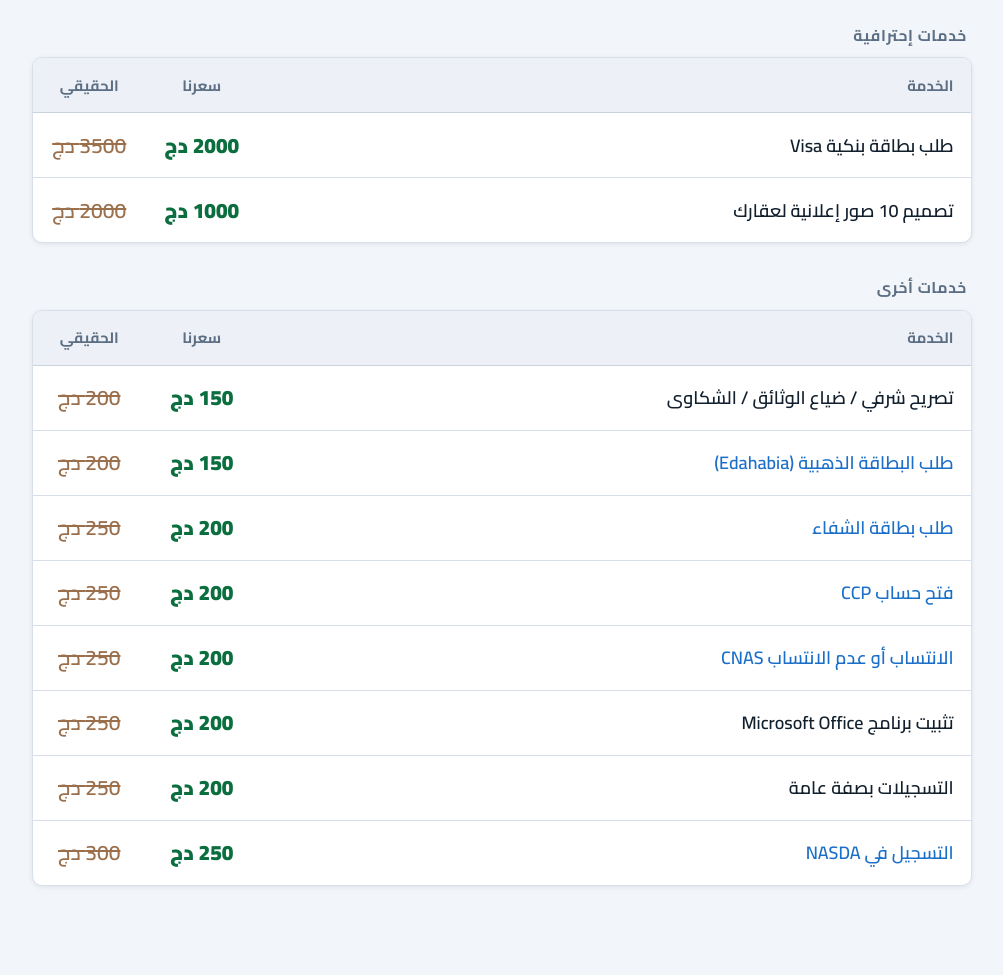
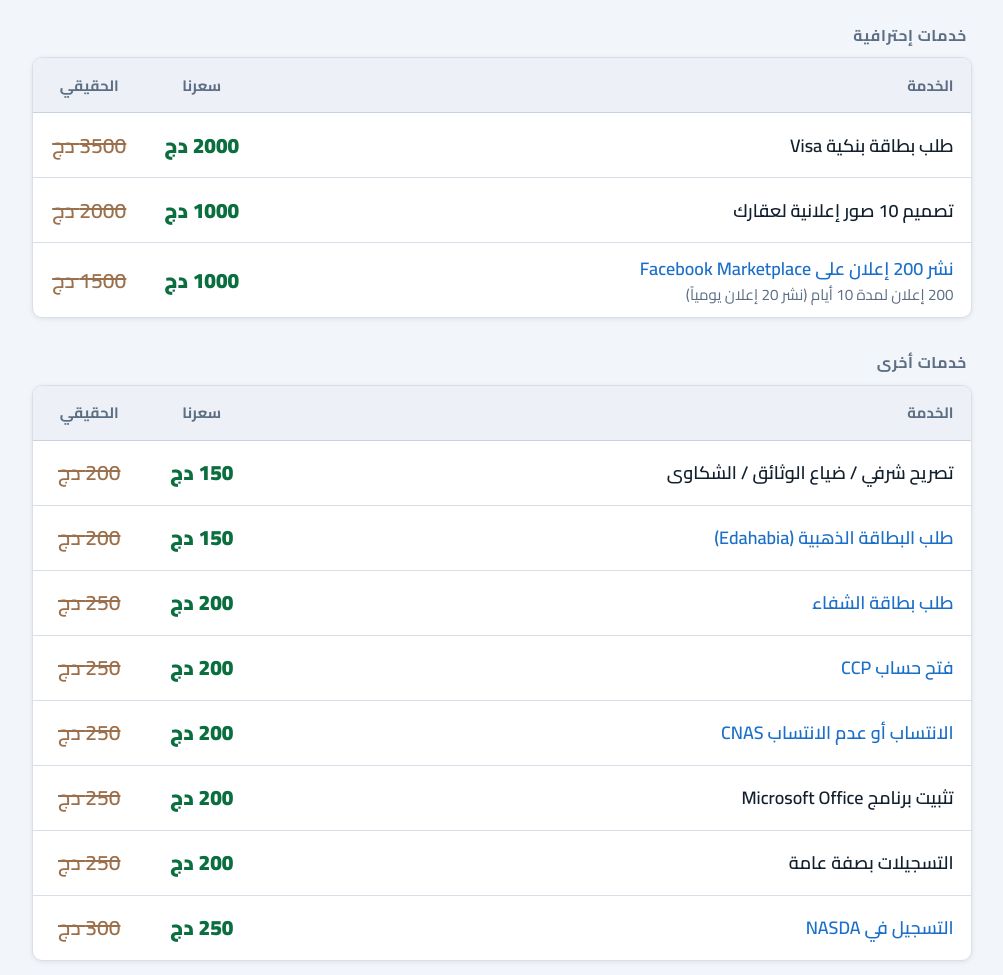
Before and after one commit to ClaroVisa/pricing, a plain HTML site: page index.html in a window 1280 px wide. Shown: the part 2320-3295 px from the top of the page, without its empty margins (138-1141 px from the left). Drawn offline with Linux system fonts and the light colour scheme.

Commit message:
Update index.html

```diff
--- a/index.html
+++ b/index.html
@@ -306,6 +306,15 @@
         <div class="col col-price">1000 دج</div>
         <div class="col col-real">2000 دج</div>
       </div>
+      <div class="row" data-cat="pro" data-search="نشر 200 اعلان facebook marketplace فيسبوك بيع">
+        <div class="col col-name">
+          <a href="static/img/services/facebook_marketplace.png" target="_blank" rel="noopener">نشر 200 إعلان على Facebook Marketplace</a>
+          <div class="col-note">200 إعلان لمدة 10 أيام (نشر 20 إعلان يومياً)</div>
+          <div class="row-cat-badge">خدمات إحترافية</div>
+        </div>
+        <div class="col col-price">1000 دج</div>
+        <div class="col col-real">1500 دج</div>
+      </div>
     </div>
   </div>
 
```
